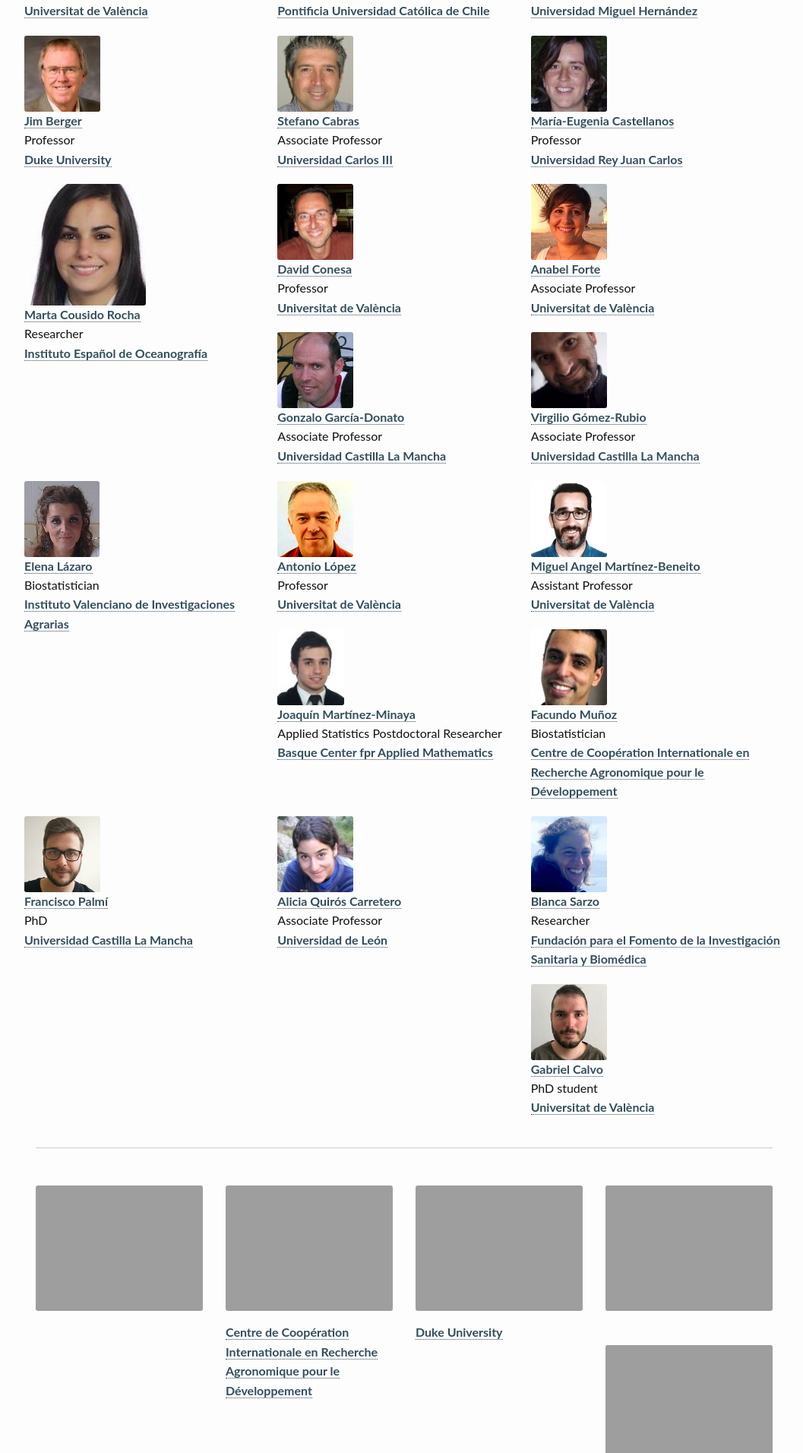
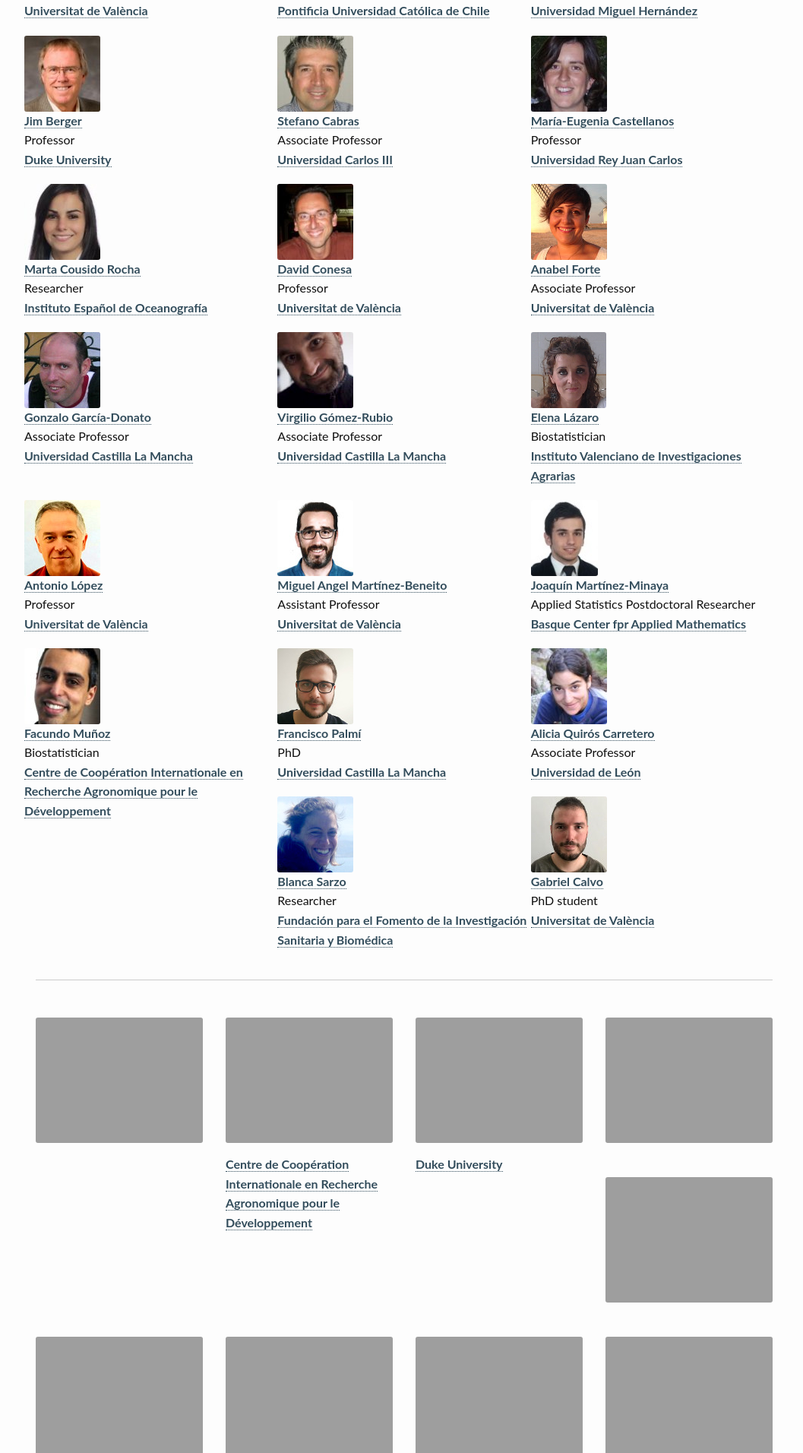
Before and after one commit to VABAR/VABAR.github.io, a Jekyll site: the page built from pages/members.md, in a window 1280 px wide. Shown: the part 585-2497 px from the top of the page at 76% size, without its empty margins (108-1165 px from the left). Built offline with Jekyll 4.4.1, drawn with Linux system fonts in a browser that asks for light colours.

Commit message:
Fix logo and image size M Cousido

```diff
--- a/_data/institutions.yml
+++ b/_data/institutions.yml
@@ -52,7 +52,7 @@
   url: http://www.ieo.es/en/
   city: Vigo
   country: Spain
-  logo: ivia.png
+  logo: ieo.png
   logo_has_title: true
 
 - name: ivia
```
Also changed, not shown: images/members/mcousido.jpeg.
